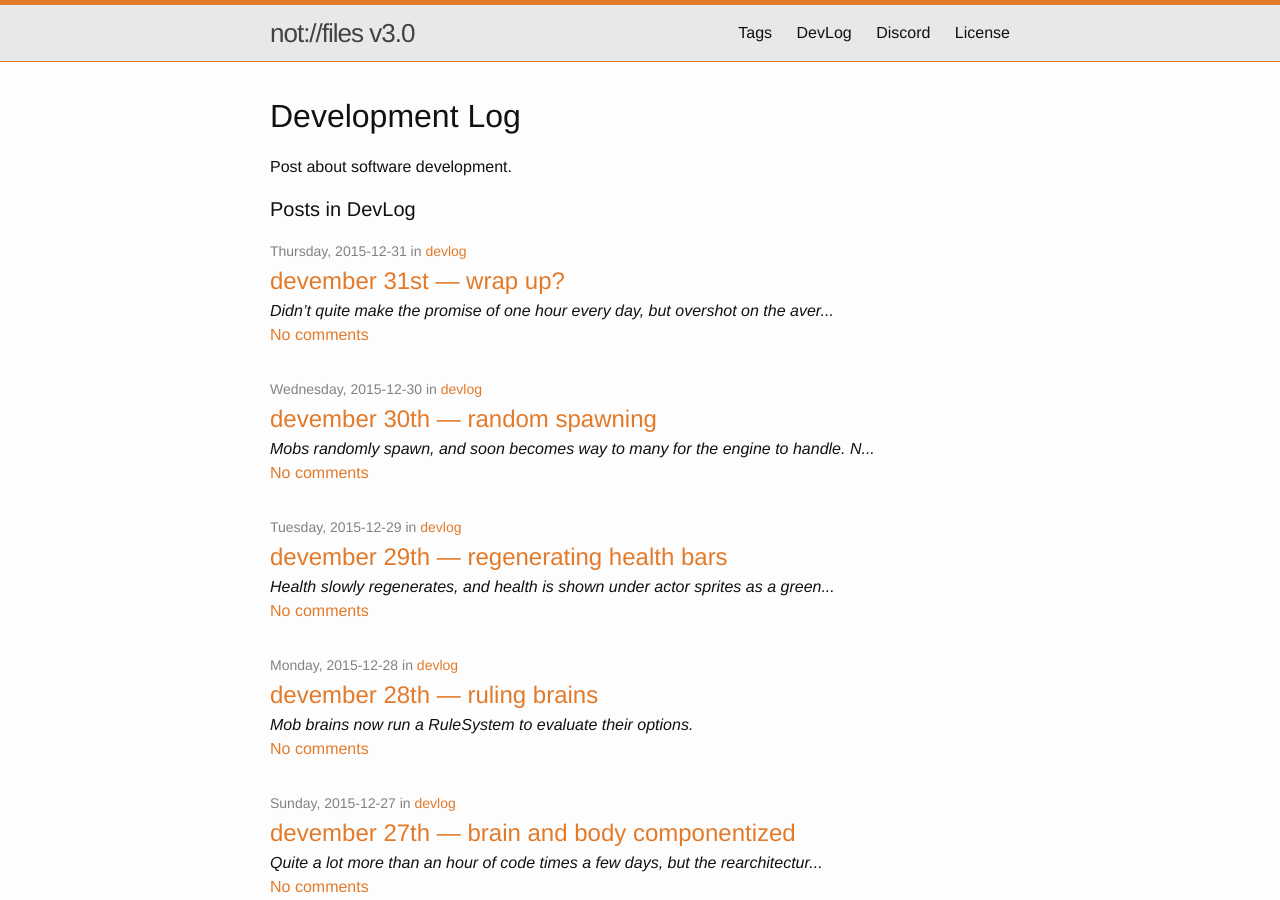
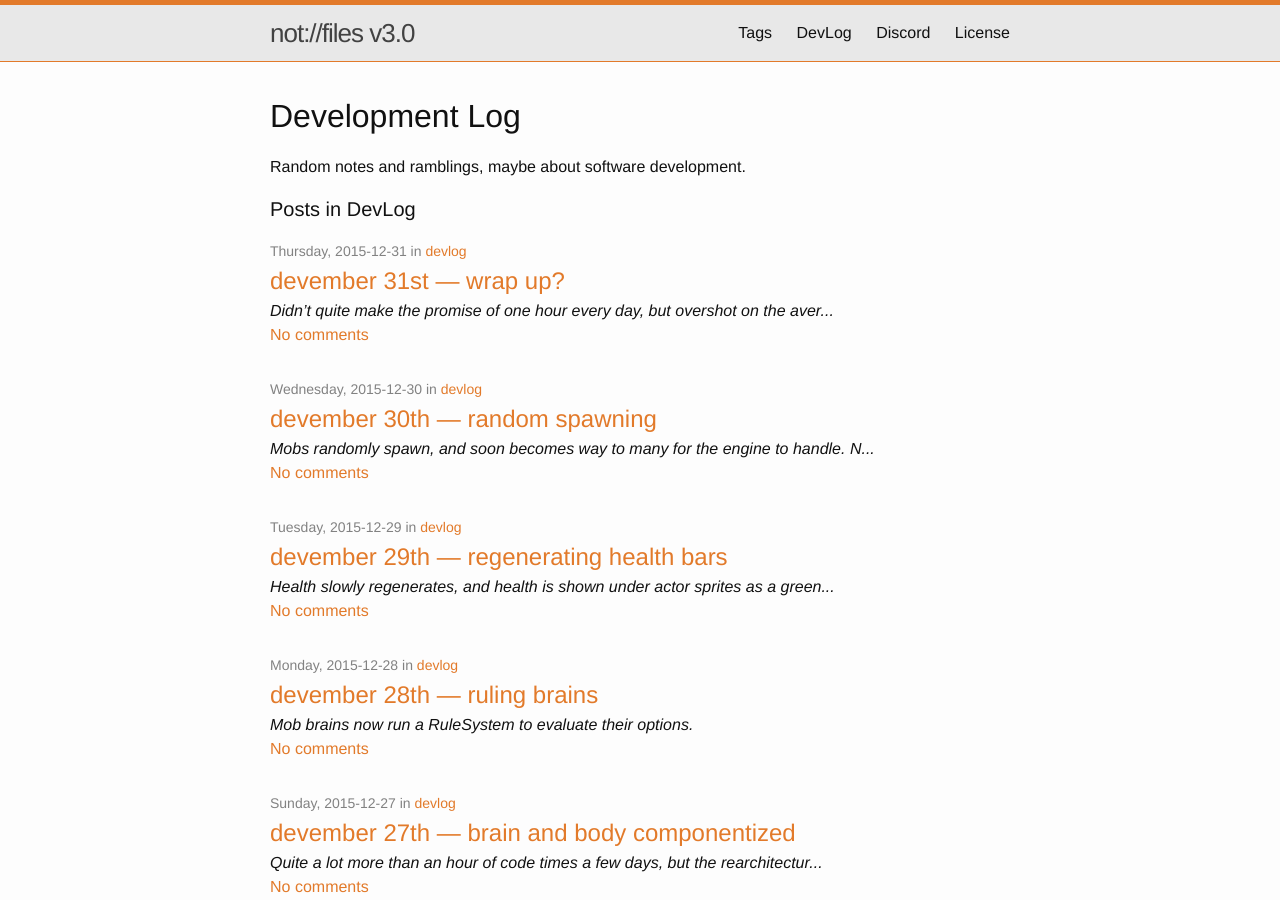
Before and after one commit to notCalle/notcalle.github.io, a Jekyll site: the page built from category/devlog/index.md, in a window 1280 px wide and 900 px high. Built offline with Jekyll 4.4.1, drawn with Linux system fonts in a browser that asks for light colours; comment, search, counter and statistics services are not loaded.

Commit message:
Category description

```diff
--- a/category/devlog/index.md
+++ b/category/devlog/index.md
@@ -5,4 +5,4 @@ layout: category
 ---
 # Development Log
 
-Post about software development.
+Random notes and ramblings, maybe about software development.
```
